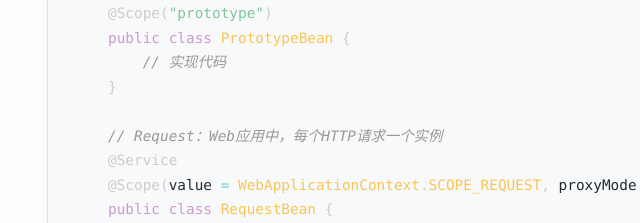
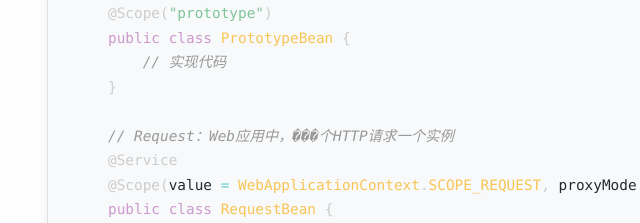
Before and after one commit to zhizhi2213/zhizhi2213.github.io, a plain HTML site: page static/posts/Spring-IOC与AOP详解/index.html in a window 1280 px wide. Shown: the part 10122-10345 px from the top of the page, 278-918 px from the left. Drawn offline with nearby package versions, Linux system fonts and the light colour scheme.

Commit message:
deploy: 2cbf4be2fcd7c8e669a1630c554dedfcce8bd415

```diff
--- a/static/posts/Spring-IOC与AOP详解/index.html
+++ b/static/posts/Spring-IOC与AOP详解/index.html
@@ -489,7 +489,7 @@ IOC（Inversion of Control...">
     <span class="token comment">// 实现代码</span>
 <span class="token punctuation">}</span>
 
-<span class="token comment">// Request：Web应用中，每个HTTP请求一个实例</span>
+<span class="token comment">// Request：Web应用中，���个HTTP请求一个实例</span>
 <span class="token annotation punctuation">@Service</span>
 <span class="token annotation punctuation">@Scope</span><span class="token punctuation">(</span>value <span class="token operator">=</span> <span class="token class-name">WebApplicationContext</span><span class="token punctuation">.</span><span class="token constant">SCOPE_REQUEST</span><span class="token punctuation">,</span> proxyMode <span class="token operator">=</span> <span class="token class-name">ScopedProxyMode</span><span class="token punctuation">.</span><span class="token constant">TARGET_CLASS</span><span class="token punctuation">)</span>
 <span class="token keyword">public</span> <span class="token keyword">class</span> <span class="token class-name">RequestBean</span> <span class="token punctuation">{</span>
```
